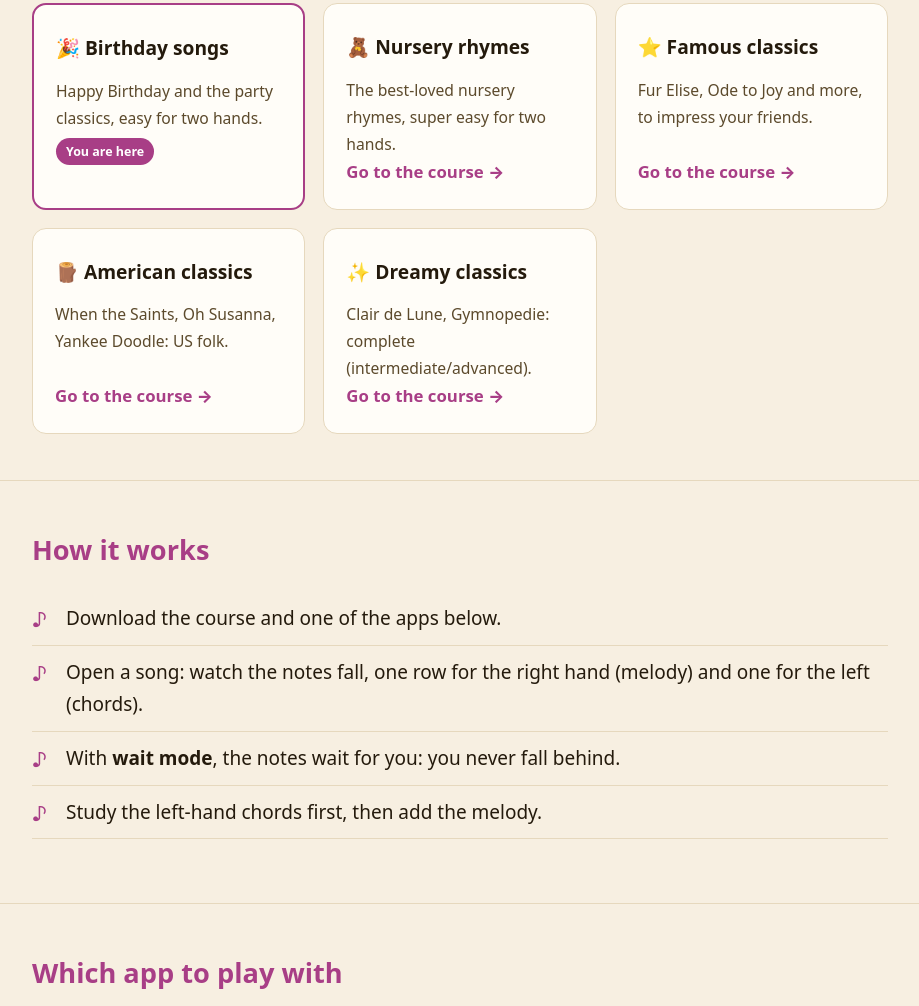
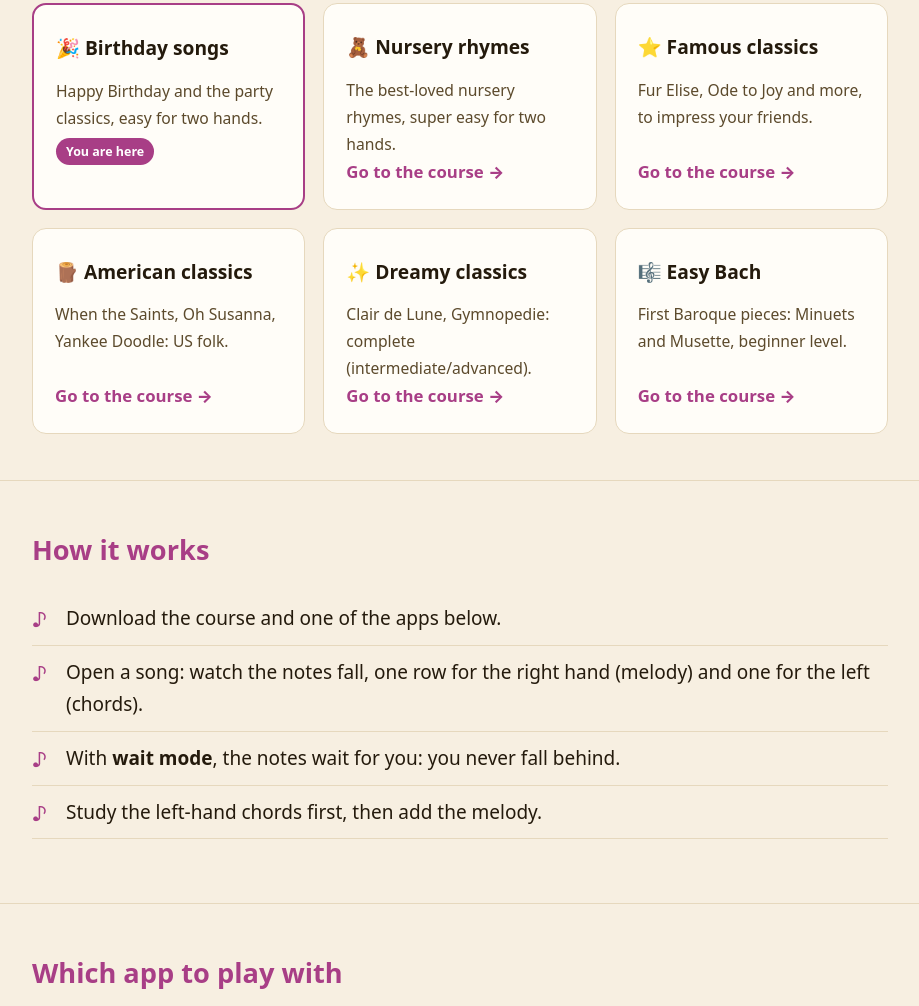
Before and after one commit to Marinovinc/corso-piano-compleanni, a plain HTML site: page en.html in a window 1280 px wide. Shown: the part 1629-2635 px from the top of the page, without its empty margins (180-1099 px from the left). Drawn offline with Linux system fonts and the light colour scheme.

Commit message:
Vetrina: aggiunge corso Bach facile

```diff
--- a/en.html
+++ b/en.html
@@ -151,6 +151,11 @@
         <p>Clair de Lune, Gymnopedie: complete (intermediate/advanced).</p>
         <a class="go" href="https://marinovinc.github.io/corso-piano-dasogno/en.html">Go to the course &rarr;</a>
       </div>
+      <div class="card">
+        <h3>&#127932; Easy Bach</h3>
+        <p>First Baroque pieces: Minuets and Musette, beginner level.</p>
+        <a class="go" href="https://marinovinc.github.io/corso-piano-bach/en.html">Go to the course &rarr;</a>
+      </div>
     </div>
   </div>
 </section>
```
Also changed, not shown: index.html (+5 -0 lines).
